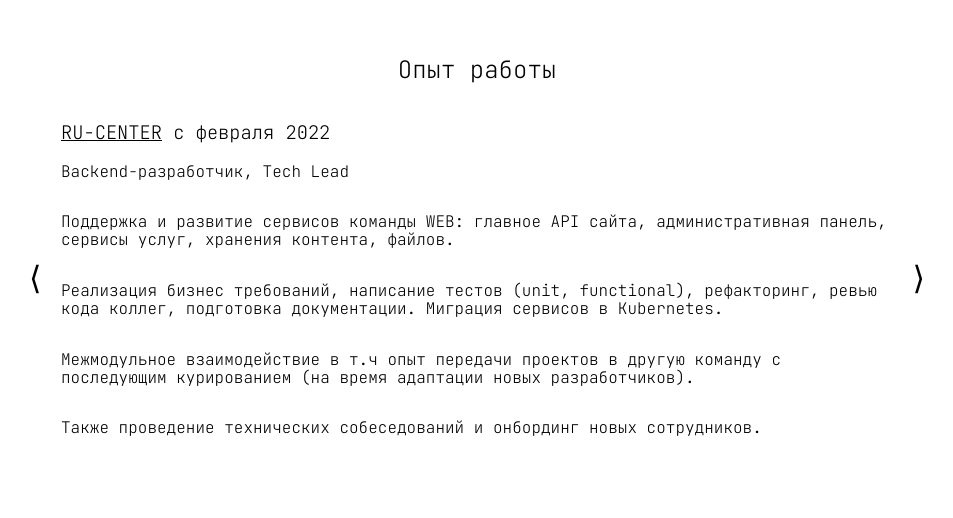
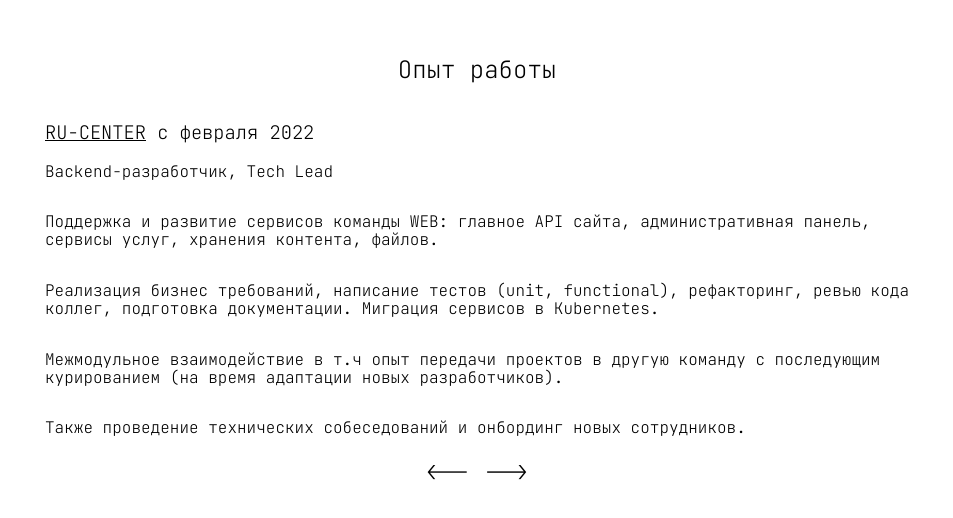
Before and after one commit to ave404/ave404.github.io, a plain HTML site: page index.html in a window 1280 px wide. Shown: the part 955-1473 px from the top of the page, without its empty margins (163-1116 px from the left). Drawn offline with nearby package versions, Linux system fonts and the light colour scheme.

Commit message:
fix(slider): наложение стрелок на мобилке

```diff
--- a/index.html
+++ b/index.html
@@ -63,31 +63,27 @@
 
             .slider:before, .slider:after {
                 position: absolute;
-                font-size: 2rem;
-                align-self: center;
+                font-size: 1.5rem;
+                align-self: end;
+                margin-bottom: -2rem;
             }
 
             .slider:before {
-                content: '⟨';
-                left: 0;
+                content: '-->';
+                left: 50%;
+                margin-left: 0.5rem;
             }
 
             .slider:after {
-                content: '⟩';
-                right: 0;
+                content: '<--';
+                right: 50%;
+                margin-right: 0.5rem;
             }
 
             .slider-item {
                 flex: 0 0 100%;
                 display: flex;
                 flex-direction: column;
-                padding: 0 1rem;
-            }
-
-            img {
-                float: right;
-                height: 400px;
-                width: auto;
             }
         </style>
     </head>
```
